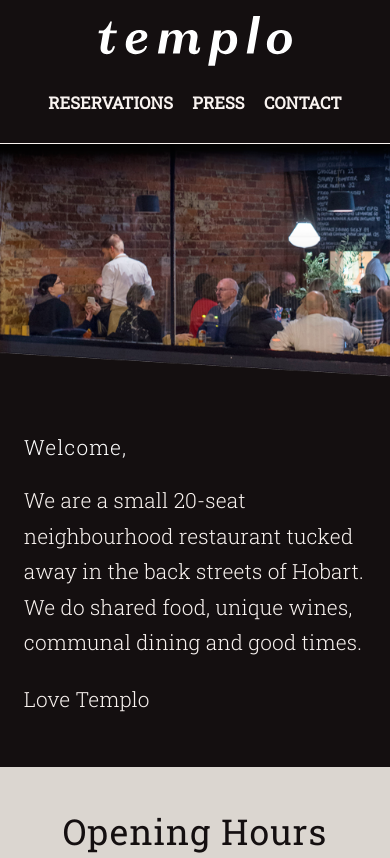
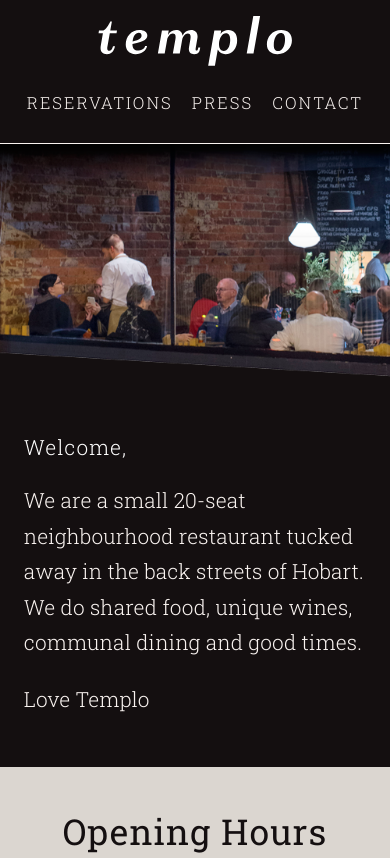
Before and after one commit to avelingrayorg/templo, a website: page index.html in a window 390 px wide. Shown: the top 858 px of the page. Drawn offline with Linux system fonts and the light colour scheme.

Commit message:
add letter spacing to narrow nav

```diff
--- a/style.css
+++ b/style.css
@@ -67,7 +67,7 @@
   nav li:first-child { display: none; }
   nav a {
     font-size: 70%;
-    font-weight: bold;
+    letter-spacing: 2px;
     padding: 1em .4em;
     text-transform: uppercase;
   }
```
